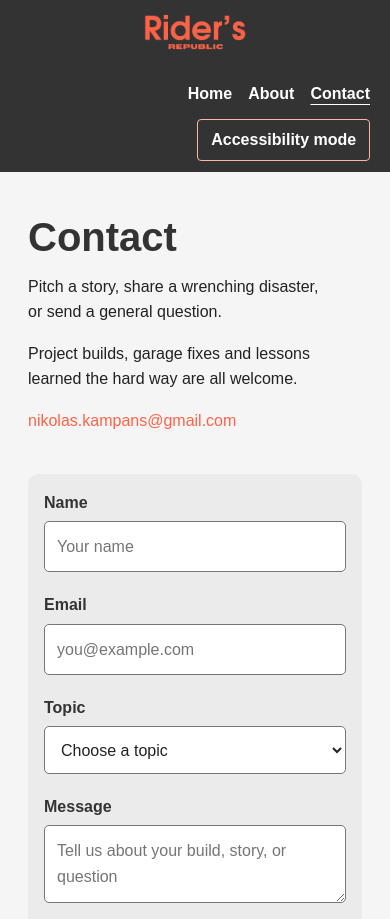
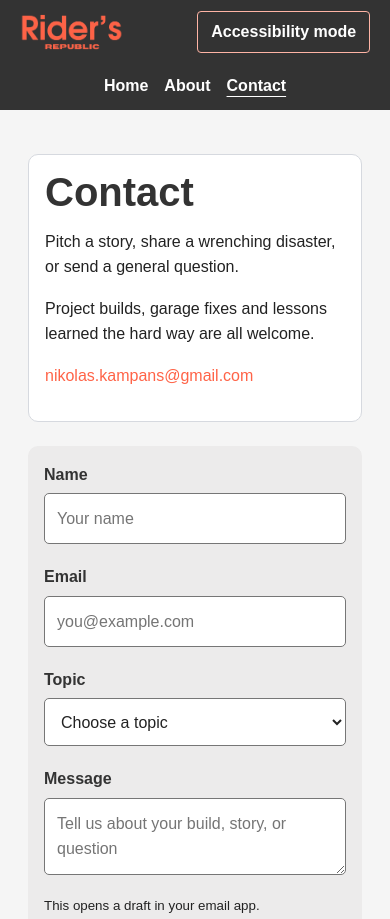
Before and after one commit to kampans/WebDev_Project_John, a plain HTML site: page contact.html in a window 390 px wide. Shown: the top 919 px of the page. Drawn offline with Linux system fonts and the light colour scheme.

Commit message:
center site navigation and swap contact columns

```diff
--- a/assets/css/site.css
+++ b/assets/css/site.css
@@ -44,7 +44,8 @@ footer {
 }
 
 header {
-	justify-content: space-between;
+	display: grid;
+	grid-template-columns: minmax(0, 1fr) auto minmax(0, 1fr);
 	gap: 1rem 2rem;
 }
 
@@ -59,9 +60,10 @@ nav a[aria-current="page"] {
 	margin: 0;
 }
 
-nav {
+header nav {
+	grid-column: 2;
 	display: flex;
-	flex: 1;
+	justify-content: center;
 	flex-wrap: wrap;
 	align-items: center;
 	gap: 0.75rem 1.5rem;
@@ -80,6 +82,8 @@ nav a:hover {
 }
 
 .accessibility-toggle {
+	grid-column: 3;
+	justify-self: end;
 	padding: 0.45rem 0.8rem;
 	border: 1px solid #ffb4a5;
 	border-radius: 0.25rem;
@@ -164,10 +168,6 @@ footer {
 	margin: 0;
 }
 
-.contact-page header nav {
-	justify-content: flex-end;
-}
-
 .contact-page footer a[href^="mailto:"] {
 	color: #ffb4a5;
 }
@@ -175,11 +175,18 @@ footer {
 .contact-layout {
 	display: grid;
 	grid-template-columns: repeat(2, minmax(0, 1fr));
+	grid-template-areas: "form intro";
 	align-content: start;
 	align-items: start;
 	gap: clamp(1.5rem, 6vw, 5rem);
 	margin-inline: auto;
 	padding-block: clamp(1.5rem, 5vw, 4rem);
+}
+
+.contact-intro {
+	grid-area: intro;
+	background-color: #fff;
+	border: 1px solid #d6d9df;
 }
 
 .contact-intro :is(h1, p) {
@@ -204,8 +211,13 @@ footer {
 }
 
 .contact-form {
+	grid-area: form;
 	min-width: 0;
 	background-color: #ecebeb;
+}
+
+.contact-form,
+.contact-intro {
 	padding: clamp(1rem, 3vw, 2rem);
 	border-radius: 10px;
 }
@@ -315,16 +327,22 @@ a[href^="mailto:"]:hover {
 
 @media (max-width: 767px) {
 	header {
-		flex-direction: column;
+		grid-template-columns: 1fr auto;
+		gap: 0.5rem 1rem;
+	}
+
+	.accessibility-toggle {
+		grid-column: 2;
+		grid-row: 1;
 	}
 
 	.logo {
 		margin: 5px 0;
 	}
 
-	nav {
-		width: 100%;
-		justify-content: center;
+	header nav {
+		grid-column: 1 / -1;
+		grid-row: 2;
 		gap: 0.75rem 1rem;
 		padding: 6px 0;
 	}
@@ -342,6 +360,7 @@ a[href^="mailto:"]:hover {
 
 	.contact-layout {
 		grid-template-columns: 1fr;
+		grid-template-areas: "intro" "form";
 	}
 
 	footer, .footer-content {
@@ -626,11 +645,11 @@ a[href^="mailto:"]:hover {
 }
 
 @media (hover: hover) and (prefers-reduced-motion: no-preference) {
-	:is(.card, .contact-form, .article-photo, main :is(h1, h2, p, details):not(.hero *, .latest > h2, .contact-intro *, .card *, details *)) {
+	:is(.card, .contact-form, .contact-intro, .article-photo, main :is(h1, h2, p, details):not(.hero *, .latest > h2, .contact-intro *, .card *, details *)) {
 		transition: transform 160ms ease;
 	}
 
-	:is(.card, .contact-form, .article-photo, main :is(h1, h2, p, details):not(.hero *, .latest > h2, .contact-intro *, .card *, details *)):hover {
+	:is(.card, .contact-form, .contact-intro, .article-photo, main :is(h1, h2, p, details):not(.hero *, .latest > h2, .contact-intro *, .card *, details *)):hover {
 		transform: translateY(-1px) scale(1.008);
 	}
 }
--- a/contact.html
+++ b/contact.html
@@ -21,8 +21,8 @@
 				<a href="index.html">Home</a>
 				<a href="about.html">About</a>
 				<a href="contact.html" aria-current="page">Contact</a>
-				<button type="button" class="accessibility-toggle" aria-pressed="false" hidden>Accessibility mode</button>
 			</nav>
+			<button type="button" class="accessibility-toggle" aria-pressed="false" hidden>Accessibility mode</button>
 
 		</header>
 
```
Also changed, not shown: about.html (+1 -1 lines), index.html (+1 -1 lines), mazda-miata.html (+1 -1 lines).
